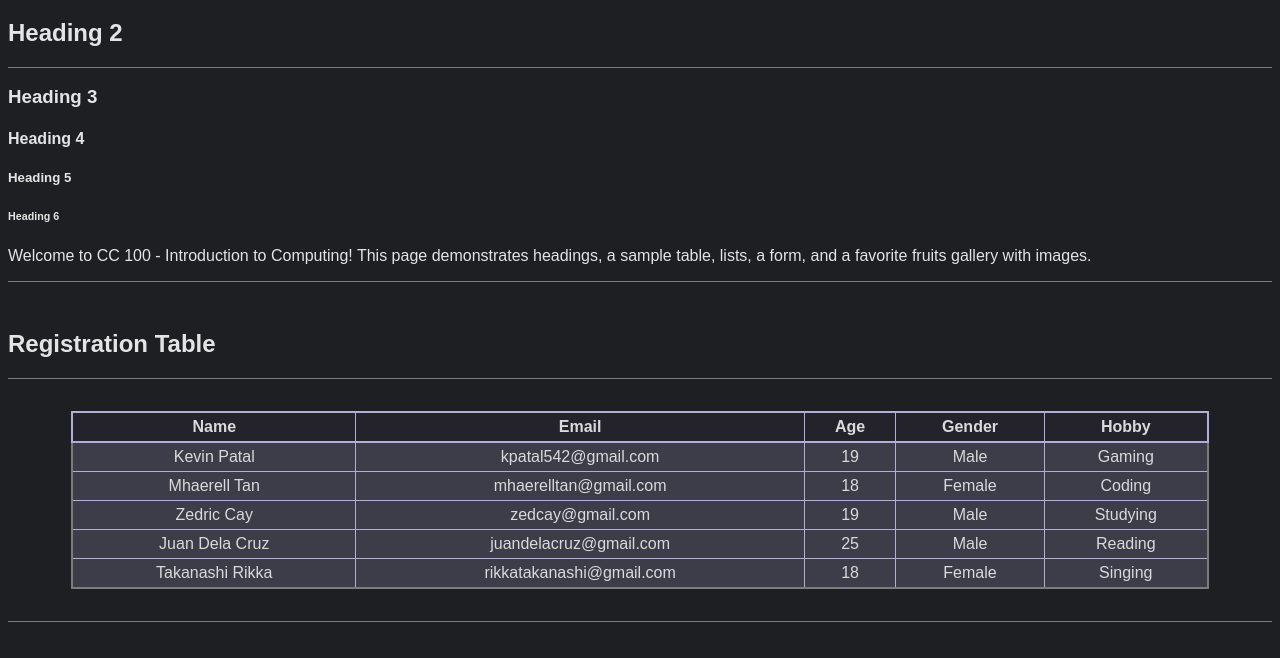
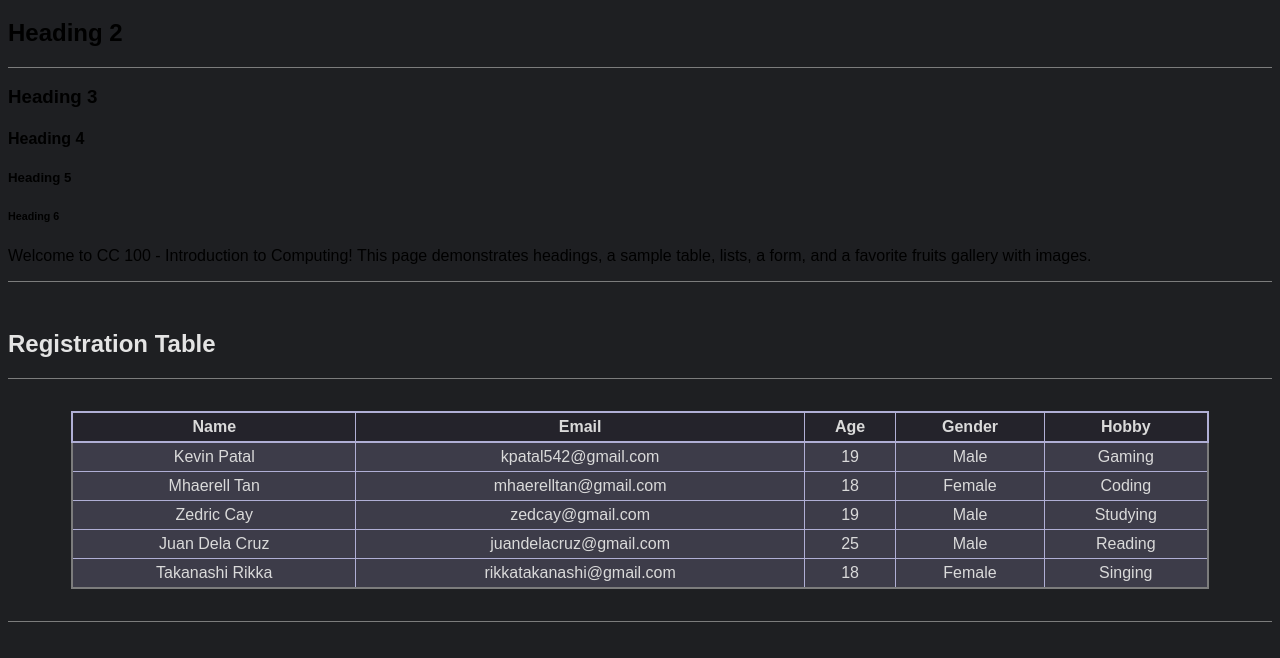
Before and after one commit to ch1yde/MyFirstProject, a plain HTML site: page Introduction To Computing Activity/index.html in a window 1280 px wide. Shown: the part 142-800 px from the top of the page. Drawn offline with Linux system fonts and the light colour scheme.

Commit message:
Update index.css
sample commit

```diff
--- a/Introduction To Computing Activity/index.css
+++ b/Introduction To Computing Activity/index.css
@@ -14,7 +14,7 @@ color: rgb(228, 228, 228);
 }
 .heading-font {
     font-family: Arial;
-    color: rgb(228, 228, 228);
+
 
 }
 
```
